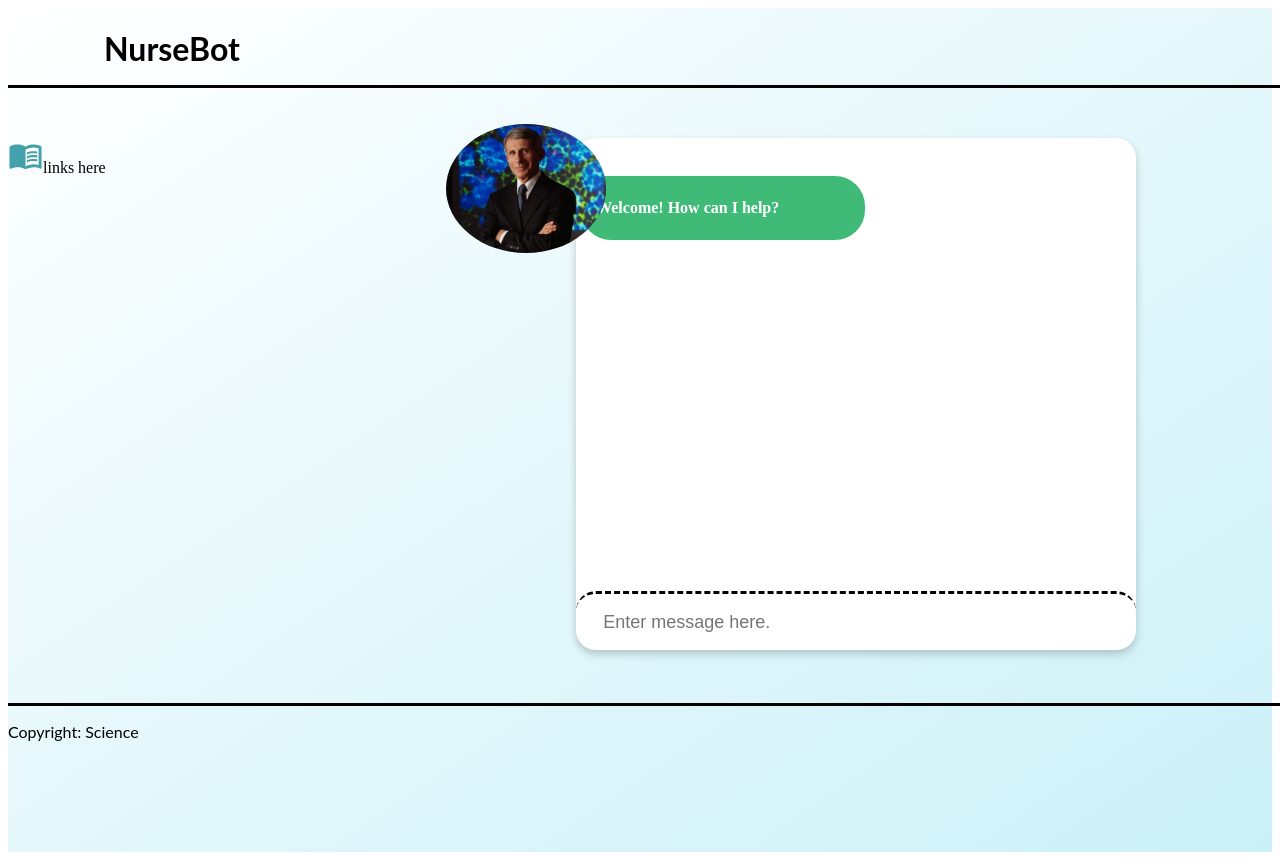
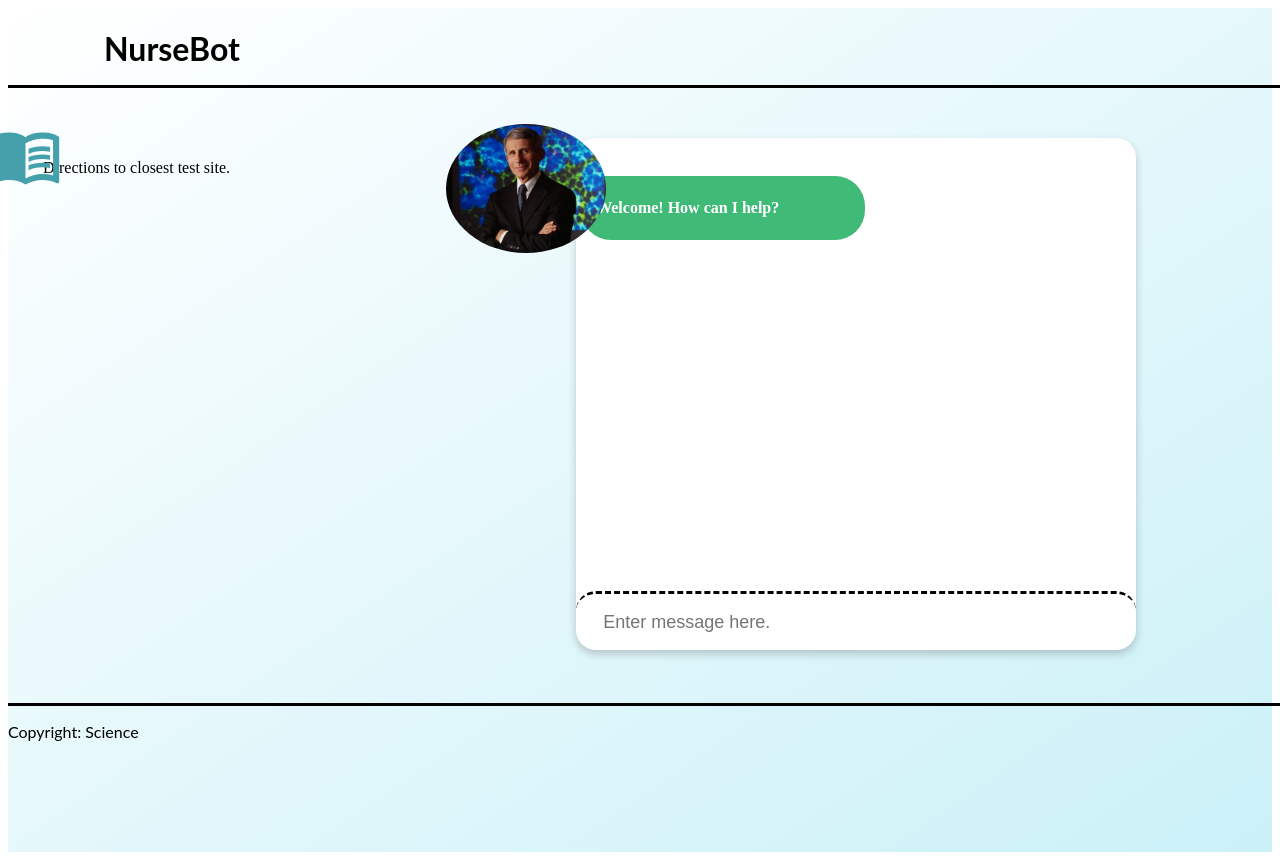
Before and after one commit to benjamin787/NurseBot-FE, a React (Create React App) app: page / in a window 1280 px wide. Both pictures are taken after a click on the icon 25 px from the left and 155 px from the top of the page. Built offline with nearby package versions, Linux system fonts and the light colour scheme.

Commit message:
Add scale transform to all icons. Fix handleSubmit function with stopPropagation method.

```diff
--- a/src/components/chat.js
+++ b/src/components/chat.js
@@ -40,14 +40,16 @@ const Chat = props => {
     const handleTyping = event => setCurrentMessage(event.target.value)
 
     const handleSubmit = event => {
-        const message = {
-            text: currentMessage,
-            isBot: false
-        }
+        event.stopPropagation();
+
         if (event.key === 'Enter') {
+            const message = {
+                text: currentMessage,
+                isBot: false
+            }
             setResponses([...responses, message])
-            handleMessageSend(message.text)
-            setCurrentMessage('')
+                .then(setCurrentMessage(''))
+                .then(handleMessageSend(message.text))
         }
     }
 
--- a/src/components/clickportal.js
+++ b/src/components/clickportal.js
@@ -1,5 +1,5 @@
 import React, { useState } from 'react'
-import { Portal, ClickAwayListener } from '@material-ui/core'
+import { ClickAwayListener } from '@material-ui/core'
 import MenuBookIcon from '@material-ui/icons/MenuBook'
 
 export default function ClickPortal() {
@@ -21,7 +21,7 @@ export default function ClickPortal() {
                 </MenuBookIcon>
                 {open ? (
                     <span>
-                        links here
+                        Directions to closest test site.
                     </span>
                 ) : null}
             </div>
--- a/src/style.css
+++ b/src/style.css
@@ -36,7 +36,8 @@ header > h1 {
 }
 
 .icon {
-    color: hsl(186, 43%, 47%)
+    color: hsl(186, 43%, 47%);
+    transform: scale(2.1);
     /* width: 4rem;
     height: auto; */
 }
@@ -151,7 +152,6 @@ footer {
     float: right;
 }
 
-
 .messageCard {
     padding: 10px;
 }
```
